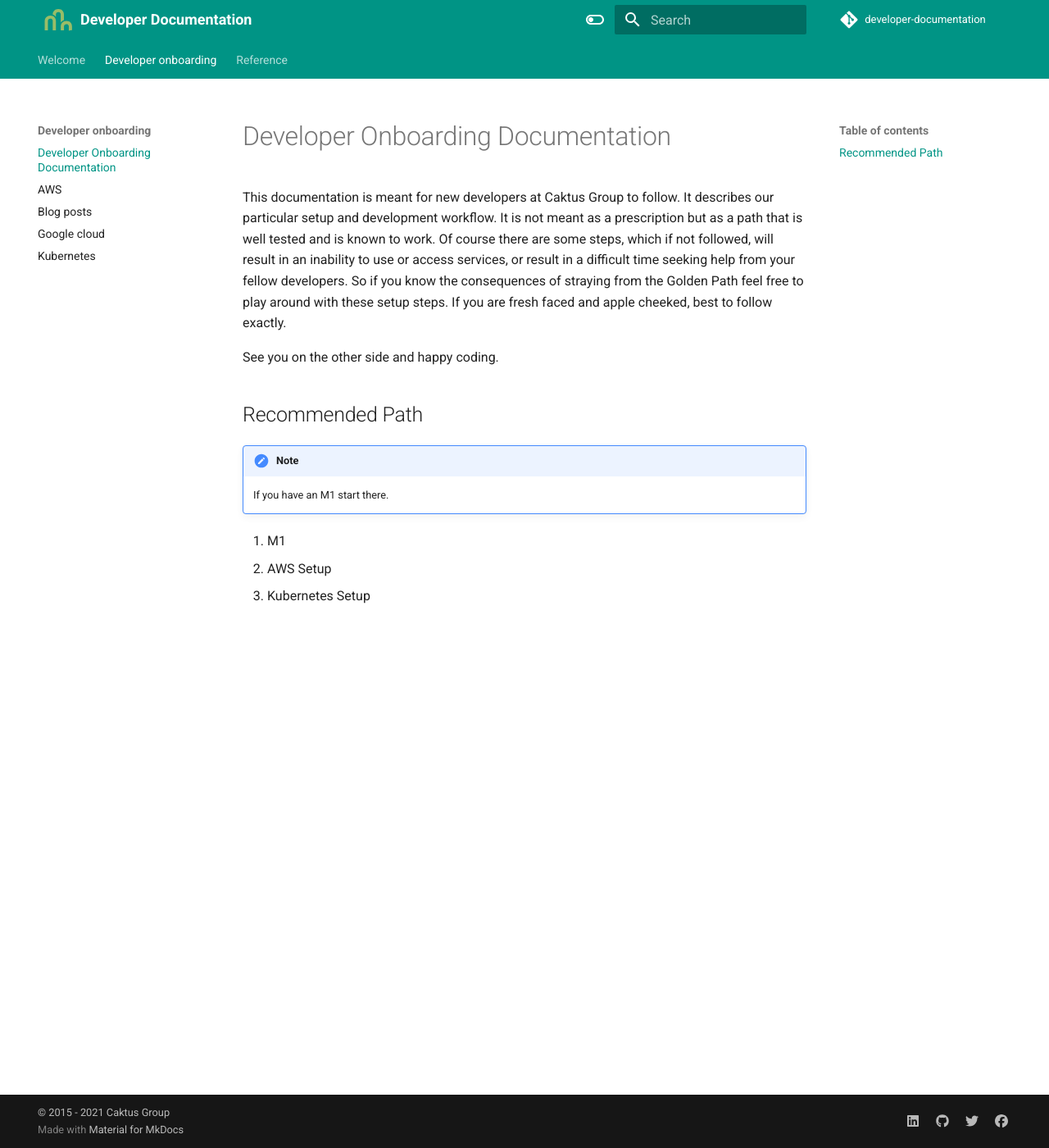
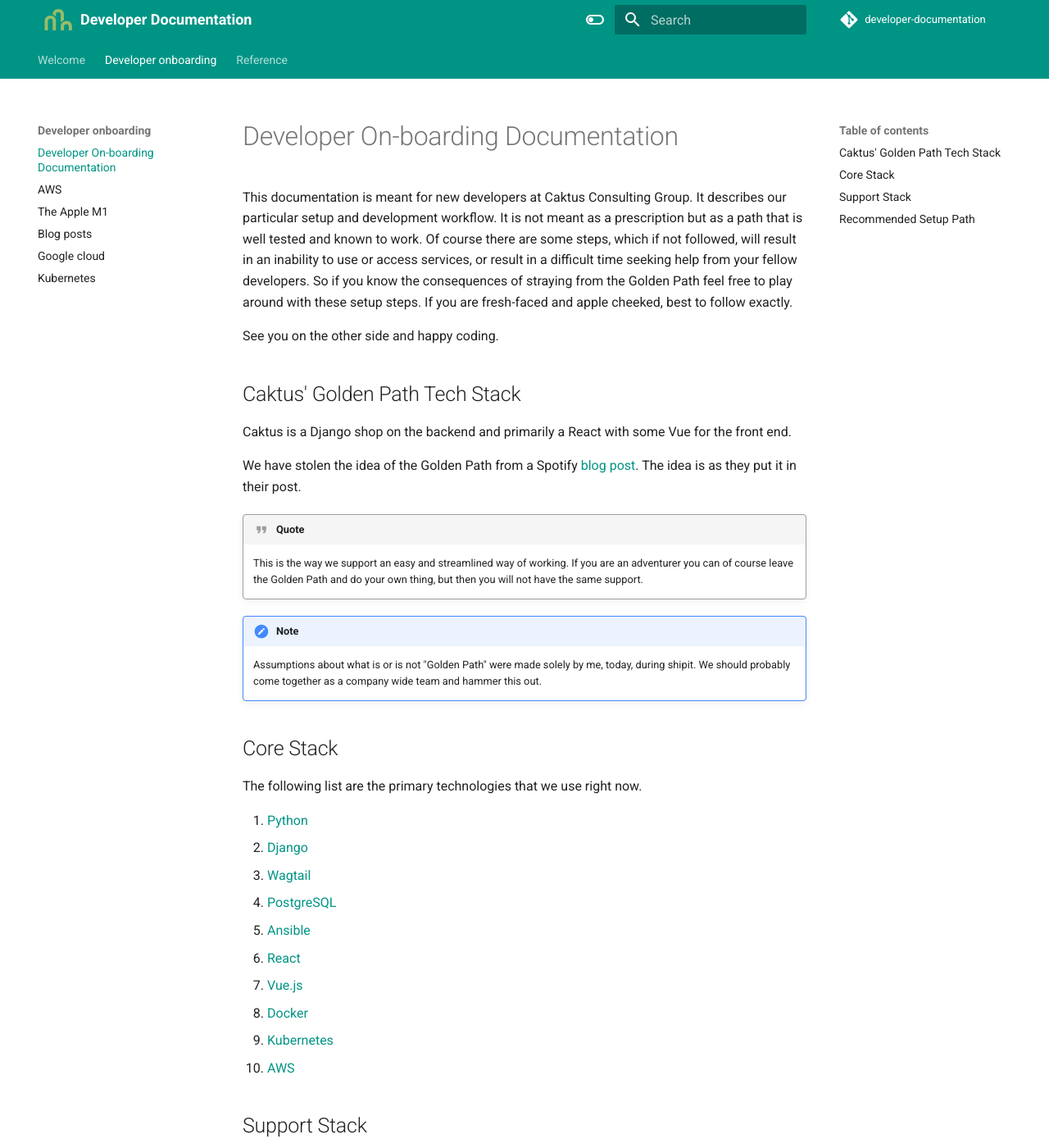
Before and after one commit to caktus/guidebook, an MkDocs documentation site: the page built from docs/developer-onboarding/index.md, in a window 1280 px wide and 1400 px high. Shown: the whole window at 82% size. Built offline with MkDocs 1.6.1 and Material for MkDocs 9.7.7, drawn with Linux system fonts in a browser that asks for light colours; comment, search, counter and statistics services are not loaded; some of the changed text lies outside the part shown.

Commit message:
Adds index work for dev onboarding.

```diff
--- a/docs/developer-onboarding/index.md
+++ b/docs/developer-onboarding/index.md
@@ -1,18 +1,57 @@
-# Developer Onboarding Documentation
-This documentation is meant for new developers at Caktus Group to follow. It describes our particular
-setup and development workflow. It is not meant as a prescription but as a path that is well tested and is
+# Developer On-boarding Documentation
+
+This documentation is meant for new developers at Caktus Consulting Group. It describes our particular
+setup and development workflow. It is not meant as a prescription but as a path that is well tested and
 known to work. Of course there are some steps, which if not followed, will result in an inability to use or
 access services, or result in a difficult time seeking help from your fellow developers. So if you know the consequences of straying from the Golden Path feel free to play around
-with these setup steps. If you are fresh faced and apple cheeked, best to follow exactly.
+with these setup steps. If you are fresh-faced and apple cheeked, best to follow exactly.
 
 See you on the other side and happy coding.
 
-## Recommended Path
+## Caktus' Golden Path Tech Stack
+
+Caktus is a Django shop on the backend and primarily a React with some Vue for the front end.
+
+We have stolen the idea of the Golden Path from a Spotify [blog post](https://engineering.atspotify.com/2020/08/17/how-we-use-golden-paths-to-solve-fragmentation-in-our-software-ecosystem/). The idea is as they put it in their post.
+
+!!! quote
+
+    This is the way we support an easy and streamlined way of working. If you are an adventurer you can of course leave the Golden Path and do your own thing, but then you will not have the same support.
+
+
+!!! note
+
+    Assumptions about what is or is not "Golden Path" were made solely by me, today, during shipit. We should probably come together as a company wide team and hammer this out.
+
+## Core Stack
+The following list are the primary technologies that we use right now.
+
+1. [Python](https://www.python.org/ "Readability counts")
+1. [Django](https://www.djangoproject.com/ "The web framework for perfectionists with deadlines")
+1. [Wagtail](https://wagtail.io/ "Wagtail, the powerful CMS for modern websites")
+1. [PostgreSQL](https://www.postgresql.org/ "An open source object-relational database system")
+1. [Ansible](https://www.ansible.com/ "A foundation for building and operating automation across an organization")
+1. [React](https://reactjs.org/ "A JavaScript library for building user interfaces")
+1. [Vue.js](https://vuejs.org/ "The Progressive JavaScript Framework")
+1. [Docker](https://www.docker.com/ "Build, share, and run any app, anywhere")
+1. [Kubernetes](https://kubernetes.io/ "An open-source system for automating deployment, scaling, and management of containerized applications")
+1. [AWS](https://aws.amazon.com/ "Amazon Web Services Cloud Services")
+
+## Support Stack
+This stack is more fungible than the core stack and may change, or may not apply to older projects. If you are working on a project that comes from [jade-truffle](https://github.com/caktus/jade-truffle "The smallest Caktus project") then
+
+1. [direnv](https://direnv.net/ "Unclutter your profile")
+1. [pyenv](https://github.com/pyenv/pyenv "pyenv lets you easily switch between multiple versions of Python")
+1. [nvm](https://github.com/nvm-sh/nvm "Node Version Manager - POSIX-compliant bash script to manage multiple active node.js versions")
+1. [invoke-kubesae](https://github.com/caktus/invoke-kubesae, "For running tasks in projects")
+
+
+## Recommended Setup Path
 
 !!! note
 
     If you have an M1 start there.
 
-1. M1
-1. AWS Setup
-1. Kubernetes Setup
+1. [M1](./M1.md)
+1. [AWS Setup](./AWS.md)
+1. [Kubernetes Setup](./kubernetes.md)
```
Also changed, not shown: docs/developer-onboarding/M1.md (added, +12 -0 lines), docs/reference/workflow.md (+1 -1 lines), docs/assets/images/caktus_design_dev_workflow.png (renamed from docs/assets/caktus_design_dev_workflow.png), mkdocs.yml (line endings or trailing spaces).
